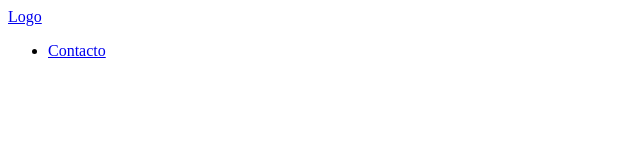
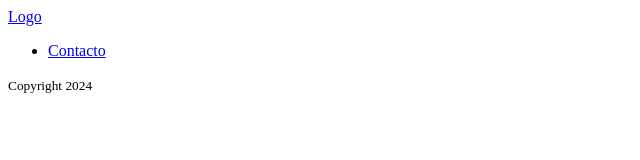
Before and after one commit to my0riginalname/video-git-ramas, a plain HTML site: page index.html in a window 1280 px wide. Shown: the full height of the page, 0-640 px from the left. Drawn offline with Linux system fonts and the light colour scheme.

Commit message:
HTML del elemento footer

```diff
--- a/index.html
+++ b/index.html
@@ -15,5 +15,8 @@
             </ul>
         </nav>
     </header>
+    <footer>
+        <small>Copyright 2024</small>
+    </footer>
 </body>
 </html>
```
